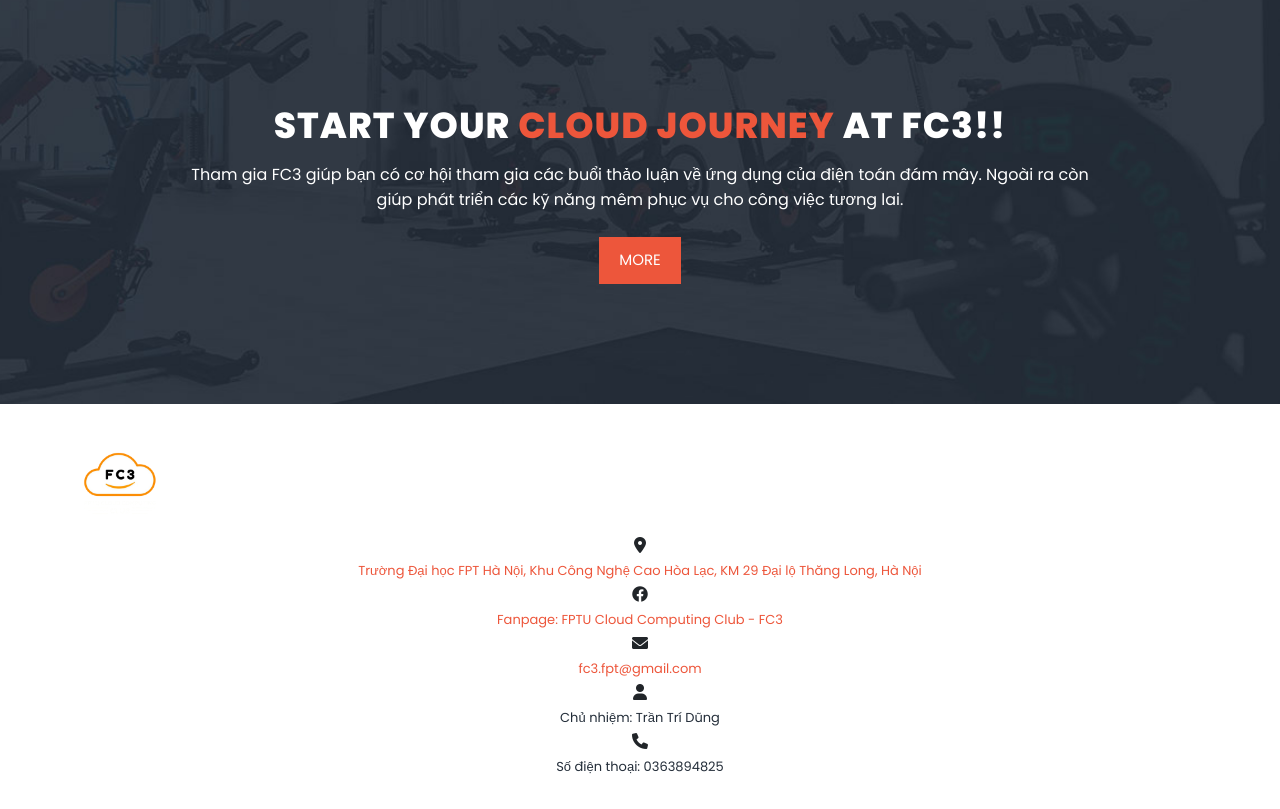
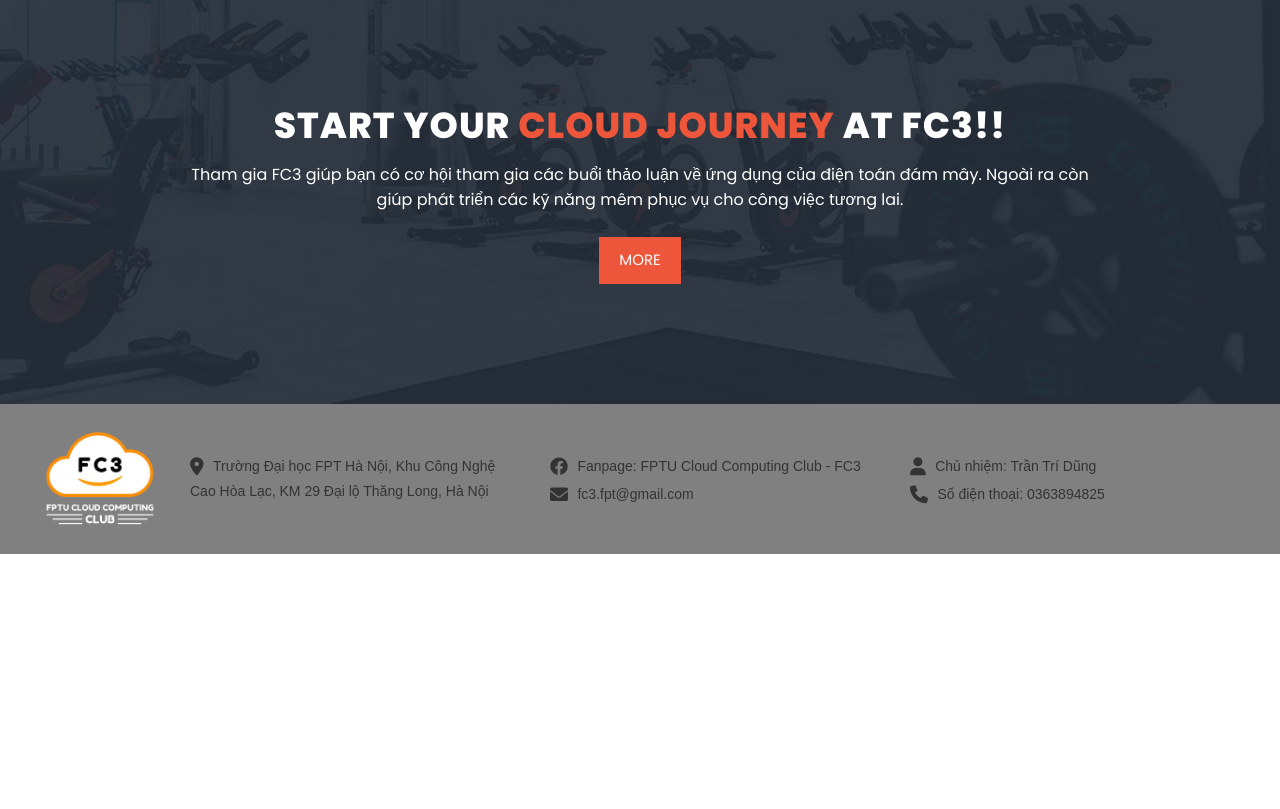
Before and after one commit to PhanNTSon/fc3website, a plain HTML site: page index.html in a window 1280 px wide. Shown: the part 823-1632 px from the top of the page. After the commit the page ends 1377 px from the top, so only its background shows below. Drawn offline with Linux system fonts and the light colour scheme.

Commit message:
Fix footer made by Hung

```diff
--- a/assets/css/templatemo-training-studio.css
+++ b/assets/css/templatemo-training-studio.css
@@ -1084,23 +1084,71 @@ footer
 ---------------------------------------------
 */
 footer {
+  background-color: grey; /* Màu nền tùy chỉnh */
+  padding: 0px 0;
+  font-family: Arial, sans-serif;
 
-  text-align: center;
-  padding: 30px 0px;
 }
 
-footer p {
-  color: #232d39;
-  font-size: 13px;
+footer .container {
+  max-width: 1200px;
+  margin: 0 auto;
+  padding: 0 15px;
 }
 
-footer p a {
-  cursor: pointer;
-  color: #ed563b;
+footer .row {
+  display: flex;
+  flex-wrap: wrap;
+  justify-content: flex-start; /* Căn nội dung về bên trái */
+  align-items: center; /* Căn các mục con lên đầu hàng */
+  text-align: left; /* Căn lề trái cho nội dung văn bản */
+}
+footer .col {
+  padding-left:30px;
+  text-align: left; /* Căn lề trái cho nội dung bên trong từng cột */
 }
 
-footer p a:hover {
-  color: #ed563b;
+footer img {
+  margin-top: 0px;
+  margin-bottom: 0px; /* Khoảng cách dưới */
+  max-width: 100%; /* Đảm bảo không vượt quá chiều rộng của container */
+  height: auto; /* Tự động giữ tỷ lệ khung hình */
+  width: 150px; /* Tăng kích thước của ảnh (thay đổi giá trị tùy thích) */
+}
+
+
+footer .footer-content {
+  display: flex;
+  flex-wrap: nowrap; /* Không cho xuống dòng */
+  justify-content: space-between; /* Giãn đều */
+}
+
+footer .col i {
+  display: inline-block; /* Giữ icon nằm ngang với chữ */
+  vertical-align: middle; /* Căn giữa icon với dòng chữ theo chiều dọc */
+  margin-right: 5px; /* Tạo khoảng cách giữa icon và chữ */
+  font-size: 18px; /* Điều chỉnh kích thước icon */
+  color: #333; /* Màu icon */
+}
+
+footer .col p {
+  display: inline; /* Hiển thị chữ trên cùng dòng với icon */
+  font-size: 14px; /* Kích thước chữ */
+  color: #333; /* Màu chữ */
+  margin: 0; /* Loại bỏ khoảng cách mặc định */
+}
+
+footer .col a {
+  text-decoration: none; /* Loại bỏ gạch chân liên kết */
+  color: #333;
+
+}
+footer .col .incol {
+  margin-top: 3px; /* Tăng khoảng cách dưới mỗi .incol */
+}
+
+footer .col a:hover {
+  color: #007bff; /* Màu khi hover */
 }
 
 
--- a/index.html
+++ b/index.html
@@ -84,32 +84,35 @@
         <!-- Footer -->
         <footer>
             <div class="container">
+
+                <div class="row footer-content">
                     <div class="row">
-                    <img src="assets/images/logo.png" alt="" height="100px">
-
-                    <div class="col-lg-12">
+                    <img src="assets/images/logo.png" alt="Logo" height="100px">
+                    </div>
+                    <div class="col">
                         <i class="fa-solid fa-location-dot"></i>
                         <p><a href="https://maps.app.goo.gl/bVTK4FbdA2dDwVFY9" target="_blank">Trường Đại học FPT Hà Nội, Khu Công Nghệ Cao Hòa Lạc, KM 29 Đại lộ Thăng Long, Hà Nội</a></p>
                     </div>
-
-                    <div class="col-lg-12">
+                    <div class="col">
+                        <div class="incol">
                             <i class="fab fa-facebook"></i>
                             <p><a href="https://www.facebook.com/fc3.fpt" target="_blank">Fanpage: FPTU Cloud Computing Club - FC3</a></p>
                         </div>
-
-                    <div class="col-lg-12">
+                        <div class="incol">
                             <i class="fas fa-envelope"></i>
                             <p><a href="mailto:fc3.fpt@gmail.com">fc3.fpt@gmail.com</a></p>
                         </div>
-
-                    <div class="col-lg-12">
+                    </div>
+                    <div class="col">
+                        <div class="incol">
                             <i class="fas fa-user"></i>
-                        <p>Chủ nhiệm: Trần Trí Dũng </p>
+                            <p>Chủ nhiệm: Trần Trí Dũng</p>
+                        </div>
+                        <div class="incol">
+                            <i class="fas fa-phone"></i>
+                        <p>Số điện thoại: 0363894825</p>
                         </div>
 
-                    <div class="col-lg-12">
-                        <i class="fas fa-phone"></i>
-                        <p>Số điện thoại: 0363894825</p>
                     </div>
                 </div>
             </div>
```
Also changed, not shown: about.html (+16 -13 lines), achivements.html (+16 -13 lines), join.html (+16 -13 lines). Lines whose indentation alone changed are shown as unchanged.
